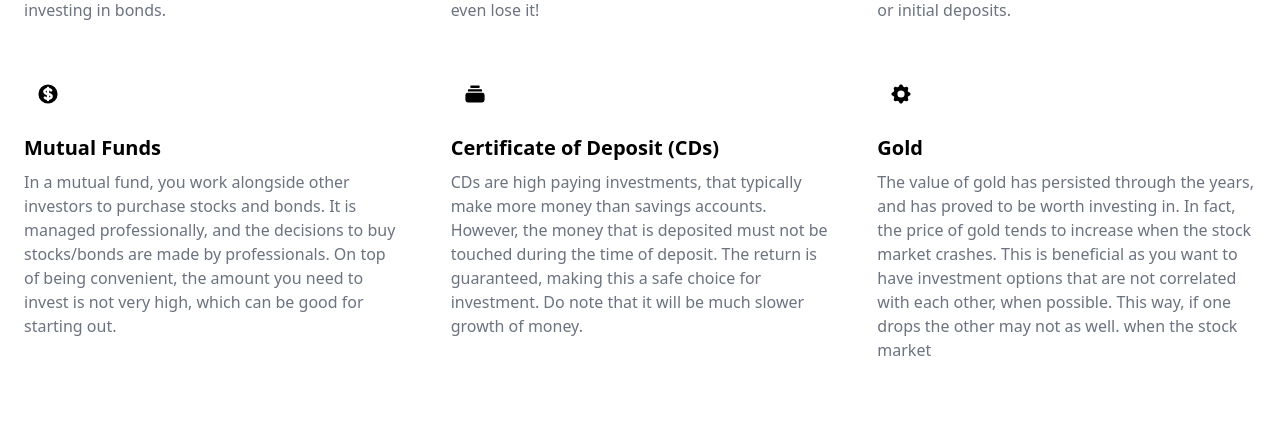
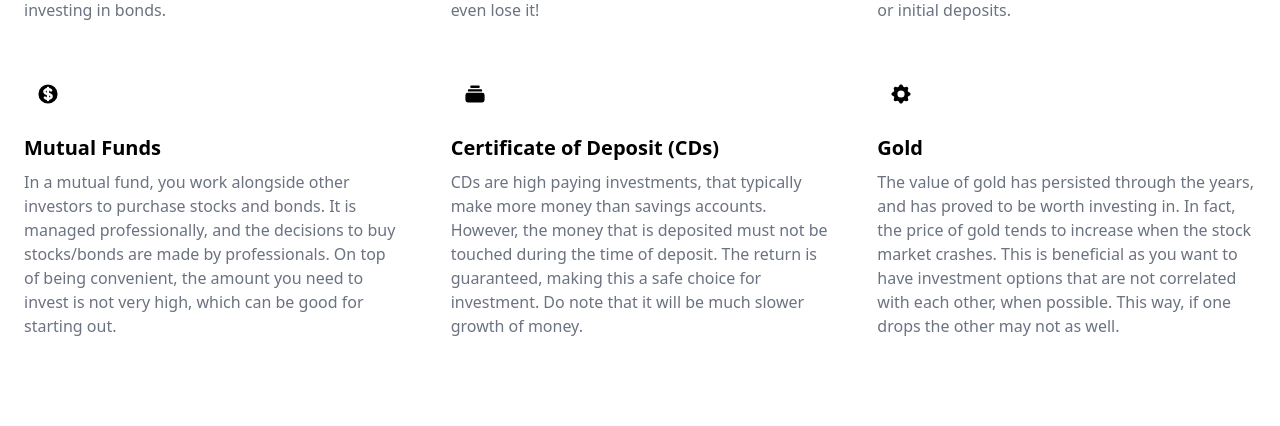
Before and after one commit to wherewith/WealthWise, a Flask app: page /wiki/investing/ in a window 1280 px wide. Shown: the part 590-1016 px from the top of the page. After the commit the page ends 926 px from the top, so only its background shows below. Run offline with Flask 2, Linux system fonts and the light colour scheme; style sheets or scripts are compiled from the project's sources; some libraries are stand-ins or nearby versions.

Commit message:
Update investing.html

```diff
--- a/templates/wiki/investing.html
+++ b/templates/wiki/investing.html
@@ -61,8 +61,7 @@
               <h3 class="mb-2 text-xl font-bold dark:text-white">Gold</h3>
               <p class="text-gray-500 dark:text-gray-400">The value of gold has persisted through the years, and has proved to be worth investing in.
                   In fact, the price of gold tends to increase when the stock market crashes. This is beneficial as you want to have investment options that are not
-                  correlated with each other, when possible. This way, if one drops the other may not as well.
-              when the stock market</p>
+                  correlated with each other, when possible. This way, if one drops the other may not as well.</p>
           </div>
       </div>
   </div>
```
